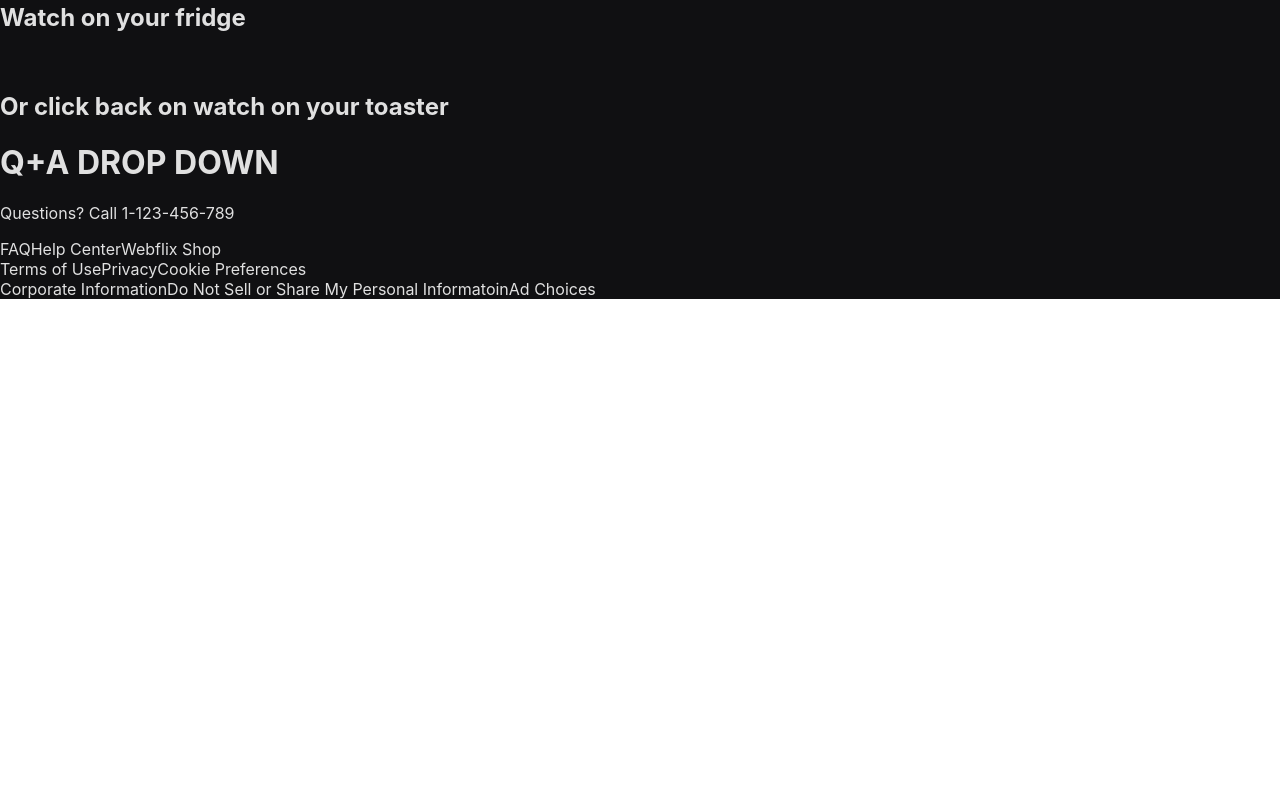
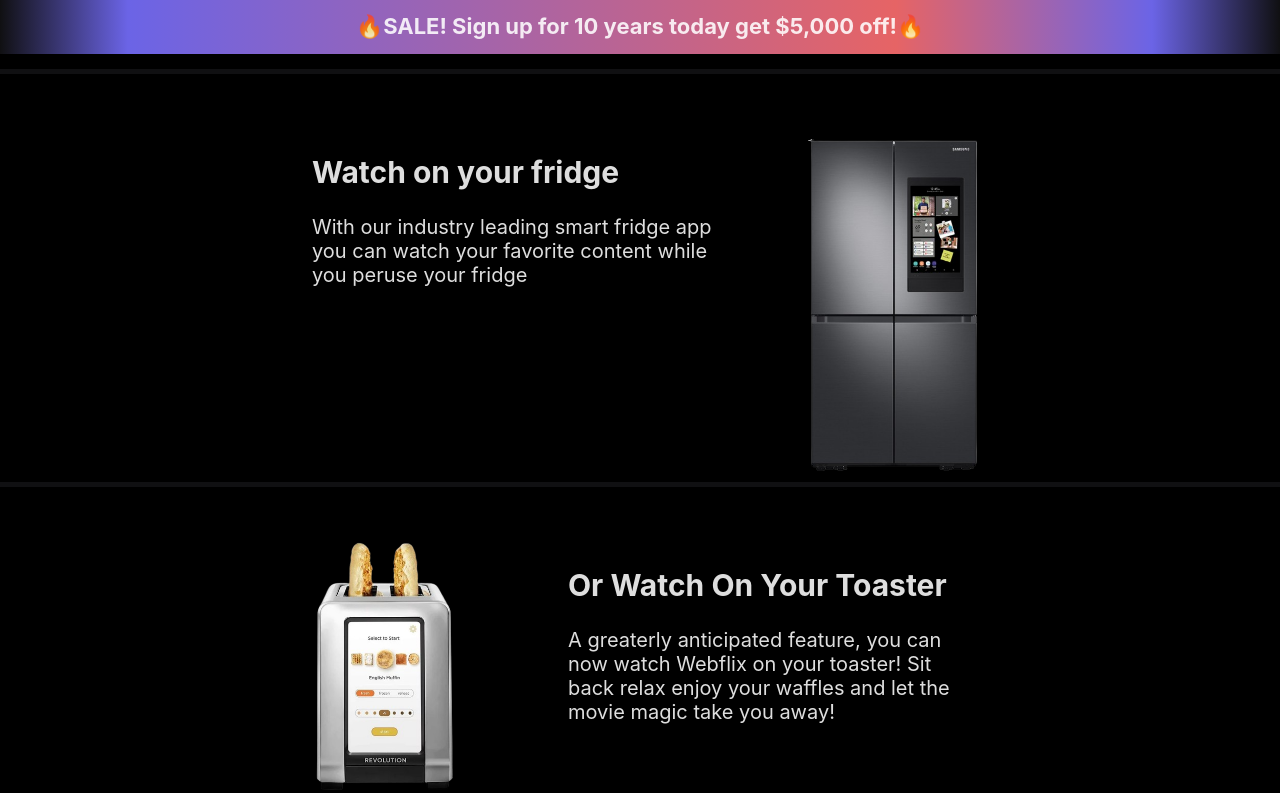
Before and after one commit to Jovans55/Webflix, a React (Vite) app: page / in a window 1280 px wide. Shown: the part 607-1400 px from the top of the page. Before the commit the page ends 906 px from the top, so only its background shows below. Built offline with nearby package versions, Linux system fonts and the light colour scheme.

Commit message:
Made the devices showcase part showing off what devices webflix can be used on and some small css changes to sign up

```diff
--- a/src/Home.jsx
+++ b/src/Home.jsx
@@ -31,14 +31,20 @@
                     }}>Sign Up</button>
                 </div>
             </section>
-            <h1 id="ad"> 🔥SALE! Sign up for 10 years today get $5,000 off!🔥</h1>
-            <section>
-                <img />
-                <h1>Watch on your fridge</h1>
+            <h1 id="ad" style={{marginTop: "0px"}}> 🔥SALE! Sign up for 10 years today get $5,000 off!🔥</h1>
+            <section className='watchDevices'>
+                <div>
+                    <h1>Watch on your fridge</h1>
+                    <p>With our industry leading smart fridge app you can watch your favorite content while you peruse your fridge</p>
+                </div>
+                <img src='/smartFridge-backgroundremove.png' alt='Gray smart fridge with screen' width={"20%"} />
             </section>
-            <section>
-                <img />
-                <h1>Or click back on watch on your toaster</h1>
+            <section className='watchDevices'>
+                <img src='/toaster-removedback.png' alt='Gray smart toaster with screen and toast in it' width={"20%"} />
+                <div>
+                    <h1>Or Watch On Your Toaster</h1>
+                    <p>A greaterly anticipated feature, you can now watch Webflix on your toaster! Sit back relax enjoy your waffles and let the movie magic take you away!</p>
+                </div>
             </section>
             <div>
                 <h1>Q+A DROP DOWN</h1>
--- a/src/index.css
+++ b/src/index.css
@@ -10,7 +10,7 @@
   display: flex;
   flex-direction: column;
   color: rgba(255, 255, 255, 0.87);
-  background-color: #101012;
+  background-color: black;
   font-synthesis: none;
   text-rendering: optimizeLegibility;
   -webkit-font-smoothing: antialiased;
@@ -36,7 +36,7 @@
 
 #signUpHome{
   width: 100vw;
-  height: 50vh;
+  height: 65vh;
   background-image: url("/background.jpg");
   background-size: cover;
   background-position: center;
@@ -58,6 +58,19 @@
   font-size: 22px;
   padding: 15px;
   background: linear-gradient(to right, #101012, #6b64e6 10%, #e66465 70%, #6b64e6 90%, #101012);
+}
+
+.watchDevices{
+  display: flex;
+  justify-content: center;
+  border-top: 5px solid #101012;
+  padding-top: 55px;
+}
+
+.watchDevices div{
+  max-width: 400px;
+  margin: 0px 55px;
+  font-size: 20px;
 }
 
 /* SIGN IN CSS*/
@@ -133,6 +146,11 @@
     margin: 3px 0px;
   }
 
+  .watchDevices{
+    flex-direction: column;
+    align-items: center;
+  }
+
 }
 
 @media (prefers-color-scheme: light) {
```
Also changed, not shown: public/smartFridge-backgroundremove.png (added), public/toaster-removedback.png (added).
